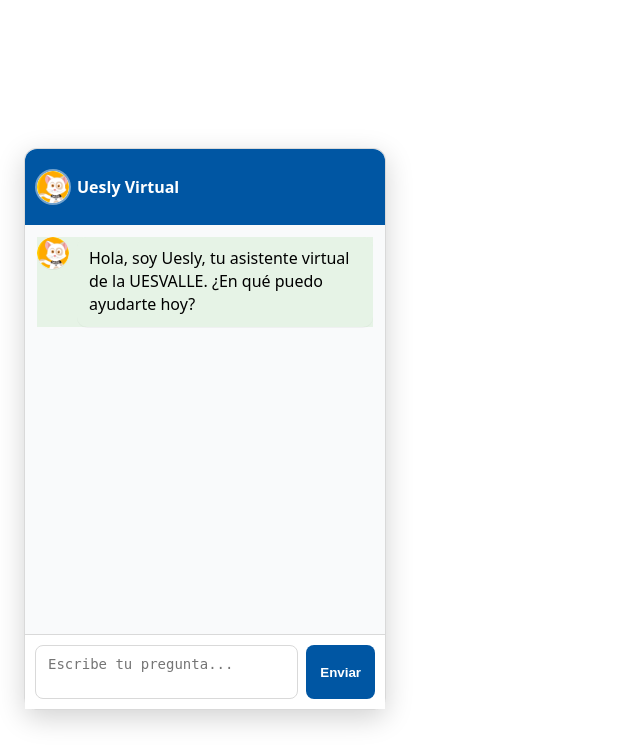
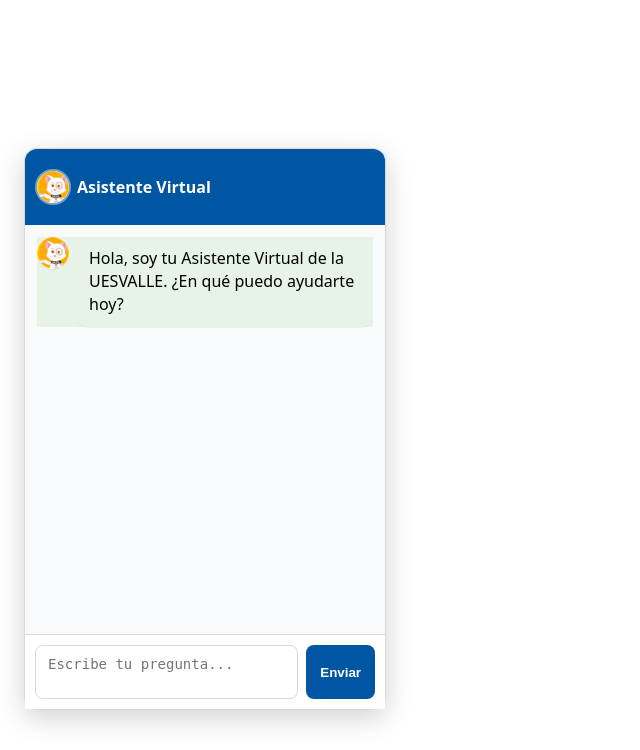
Before and after one commit to JNarvaez712/Chatbot-UESVALLE, a FastAPI app: page /widget in a window 1280 px wide. Shown: the top 750 px of the page, without its empty margins (0-640 px from the left). Run offline with FastAPI, Linux system fonts and the light colour scheme; parts of the project's set-up code (start-up, migrations or seed data) failed here and were passed over.

Commit message:
actualizacion del nombre del chatbot

```diff
--- a/webchat/static/widget.js
+++ b/webchat/static/widget.js
@@ -129,7 +129,7 @@ window.addEventListener("load", () => {
   // Saludo inicial automático cuando se carga el widget
   const chatBox = document.getElementById("chatBox");
   if (chatBox && !chatBox.dataset.greeted) {
-    addMessage("bot", "Hola, soy Uesly, tu asistente virtual de la UESVALLE. ¿En qué puedo ayudarte hoy?");
+    addMessage("bot", "Hola, soy tu Asistente Virtual de la UESVALLE. ¿En qué puedo ayudarte hoy?");
     chatBox.dataset.greeted = "1";
   }
 });
--- a/webchat/templates/widget.html
+++ b/webchat/templates/widget.html
@@ -11,7 +11,7 @@
     <div id="chatHeader">
       <div id="brand">
         <img id="chatLogo" src="/static/img/uesly.png" alt="UESLY" />
-        <span>Uesly Virtual</span>
+        <span>Asistente Virtual</span>
       </div>
     </div>
     <div id="chatBox" role="log" aria-live="polite" aria-relevant="additions text"></div>
```
